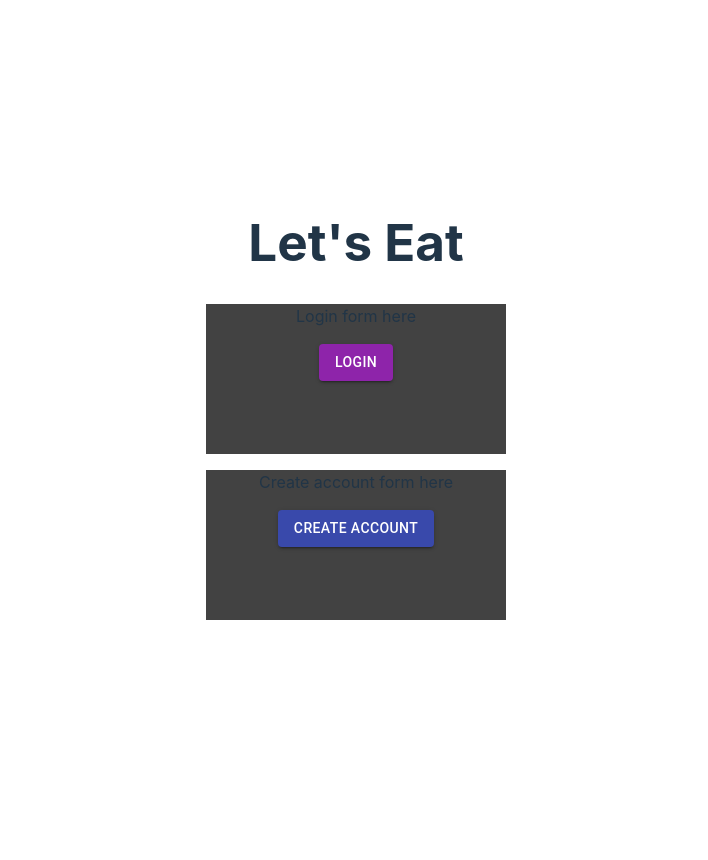
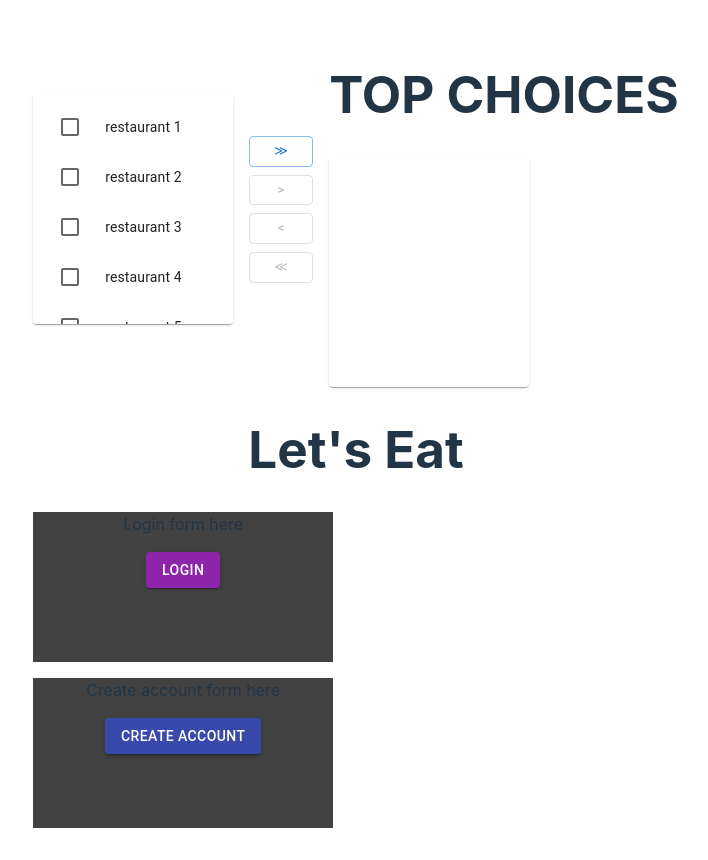
Before and after one commit to smhan99/couples-dilemma, a React (Vite) app in the folder frontend/: page / in a window 1280 px wide. Shown: the whole page, without its empty margins (284-992 px from the left). Before the commit the page ends 800 px from the top, so only its background shows below. Built offline with nearby package versions, Linux system fonts and the light colour scheme.

Commit message:
preferences init

```diff
--- a/frontend/src/App.jsx
+++ b/frontend/src/App.jsx
@@ -1,11 +1,13 @@
 import "./App.css";
 import Login from "./components/Login";
 import Signup from "./components/Signup";
+import RestaurantList from "./pages/RestaurantList";
 
 function App() {
   return (
     <>
       <div>
+        <RestaurantList/>
         <h1>Let's Eat</h1>
         <Login />
         <Signup />
--- /dev/null
+++ b/frontend/src/pages/RestaurantList.jsx
@@ -0,0 +1,198 @@
+import * as React from 'react';
+import Grid from '@mui/material/Grid';
+import List from '@mui/material/List';
+import ListItemIcon from '@mui/material/ListItemIcon';
+import ListItemText from '@mui/material/ListItemText';
+import Checkbox from '@mui/material/Checkbox';
+import Button from '@mui/material/Button';
+import Paper from '@mui/material/Paper';
+import { ListItemButton } from '@mui/material';
+
+function not(a, b) {
+  return a.filter((value) => b.indexOf(value) === -1);
+}
+
+function intersection(a, b) {
+  return a.filter((value) => b.indexOf(value) !== -1);
+}
+
+const RestaurantList = () => {
+  const data = [{
+    id: "id1",
+    name: "restaurant 1",
+    price: "$$",
+    category: "chinese",
+  },
+  {
+    id: "id2",
+    name: "restaurant 2",
+    price: "$$",
+    category: "chinese",
+  },
+  {
+    id: "id3",
+    name: "restaurant 3",
+    price: "$$",
+    category: "chinese",
+  },
+  {
+    id: "id4",
+    name: "restaurant 4",
+    price: "$$",
+    category: "chinese",
+  },
+  {
+    id: "id5",
+    name: "restaurant 5",
+    price: "$$",
+    category: "chinese",
+  },
+  {
+    id: "id6",
+    name: "restaurant 6",
+    price: "$$",
+    category: "chinese",
+  },
+  {
+    id: "id7",
+    name: "restaurant 7",
+    price: "$$",
+    category: "chinese",
+  },]
+  // photo, distance, etc...
+  const [checked, setChecked] = React.useState([]);
+  const [left, setLeft] = React.useState(data);
+  const [right, setRight] = React.useState([]);
+
+  const leftChecked = intersection(checked, left);
+  const rightChecked = intersection(checked, right);
+
+  const handleToggle = (value) => () => {
+    const currentIndex = checked.indexOf(value);
+    const newChecked = [...checked];
+
+    if (currentIndex === -1) {
+      newChecked.push(value);
+    } else {
+      newChecked.splice(currentIndex, 1);
+    }
+
+    setChecked(newChecked);
+  };
+
+  const handleAllRight = () => {
+    let rightCount = right.length;
+    let toFill = 4 - rightCount;
+    let newLeft = [...left];
+    let newRight = [...right];
+    console.log(newRight);
+    while (toFill > 0) {
+      let randomIndex = Math.floor(Math.random() * newLeft.length);
+      let elem = newLeft.splice(randomIndex, 1);
+      newRight = newRight.concat(elem);
+      toFill--;
+    }
+    setRight(newRight);
+    setLeft(newLeft);
+  };
+
+  const handleCheckedRight = () => {
+    setRight(right.concat(leftChecked));
+    setLeft(not(left, leftChecked));
+    setChecked(not(checked, leftChecked));
+  };
+
+  const handleCheckedLeft = () => {
+    setLeft(left.concat(rightChecked));
+    setRight(not(right, rightChecked));
+    setChecked(not(checked, rightChecked));
+  };
+
+  const handleAllLeft = () => {
+    setLeft(left.concat(right));
+    setRight([]);
+  };
+
+  const customList = (items) => (
+    <Paper sx={{ width: 200, height: 230, overflow: 'auto' }}>
+      <List dense component="div" role="list">
+        {items.map((info) => {
+          const labelId = `transfer-list-item-${info.id}-label`;
+
+          return (
+            <ListItemButton
+              key={info.id}
+              role="listitem"
+              onClick={handleToggle(info)}
+            >
+              <ListItemIcon>
+                <Checkbox
+                  checked={checked.indexOf(info) !== -1}
+                  tabIndex={-1}
+                  disableRipple
+                  inputProps={{
+                    'aria-labelledby': labelId,
+                  }}
+                />
+              </ListItemIcon>
+              <ListItemText id={labelId} primary={`${info.name}`} />
+            </ListItemButton>
+          );
+        })}
+      </List>
+    </Paper>
+  );
+
+  return (
+    <Grid container spacing={2} justifyContent="center" alignItems="center">
+      <Grid item>{customList(left)}</Grid>
+      <Grid item>
+        <Grid container direction="column" alignItems="center">
+          <Button
+            sx={{ my: 0.5 }}
+            variant="outlined"
+            size="small"
+            onClick={handleAllRight}
+            disabled={left.length === 0 || right.length === 4}
+            aria-label="Random Suggestions"
+          >
+            ≫
+          </Button>
+          <Button
+            sx={{ my: 0.5 }}
+            variant="outlined"
+            size="small"
+            onClick={handleCheckedRight}
+            disabled={leftChecked.length === 0}
+            aria-label="move selected right"
+          >
+            &gt;
+          </Button>
+          <Button
+            sx={{ my: 0.5 }}
+            variant="outlined"
+            size="small"
+            onClick={handleCheckedLeft}
+            disabled={rightChecked.length === 0}
+            aria-label="move selected left"
+          >
+            &lt;
+          </Button>
+          <Button
+            sx={{ my: 0.5 }}
+            variant="outlined"
+            size="small"
+            onClick={handleAllLeft}
+            disabled={right.length === 0}
+            aria-label="move all left"
+          >
+            ≪
+          </Button>
+        </Grid>
+      </Grid>
+      <Grid item><h1>TOP CHOICES</h1>{customList(right)}</Grid>
+    </Grid>
+  );
+}
+
+export default RestaurantList;
```
Also changed, not shown: frontend/src/pages/Preferences.jsx (added, +25 -0 lines).
